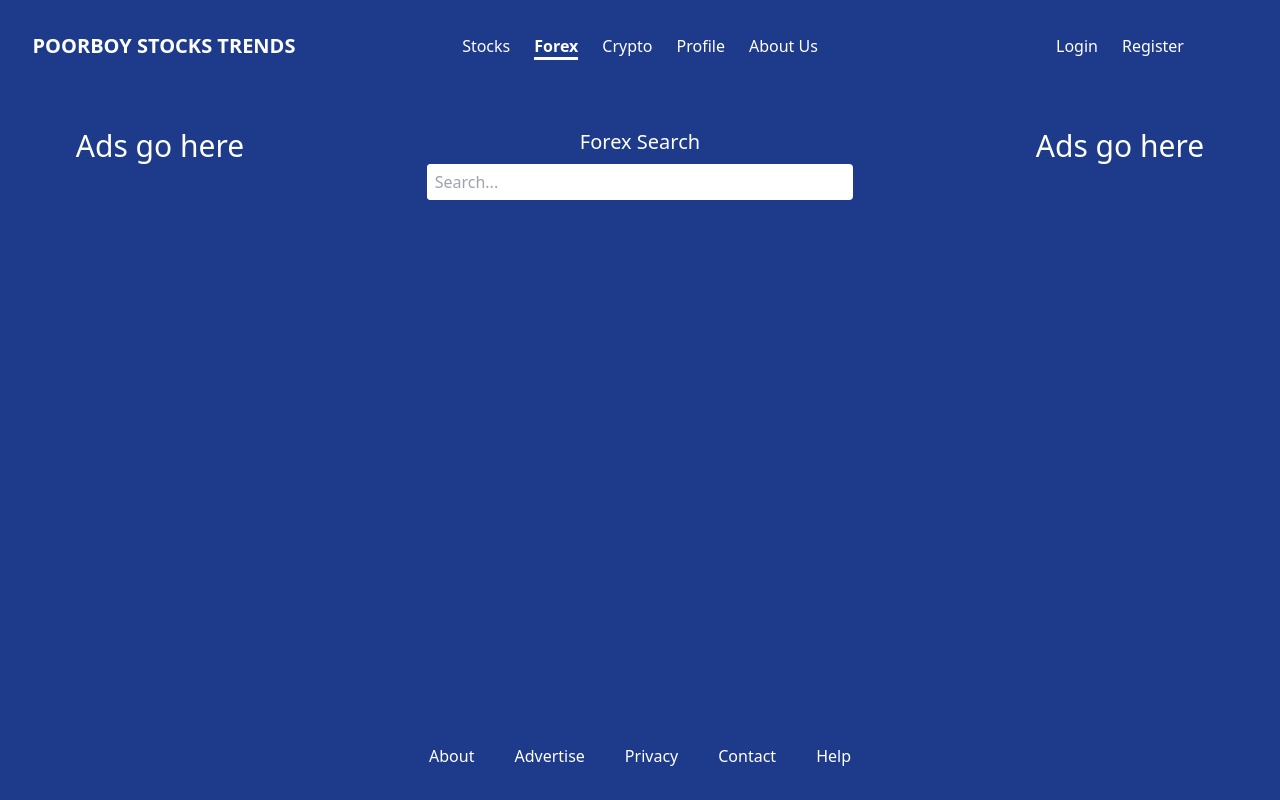
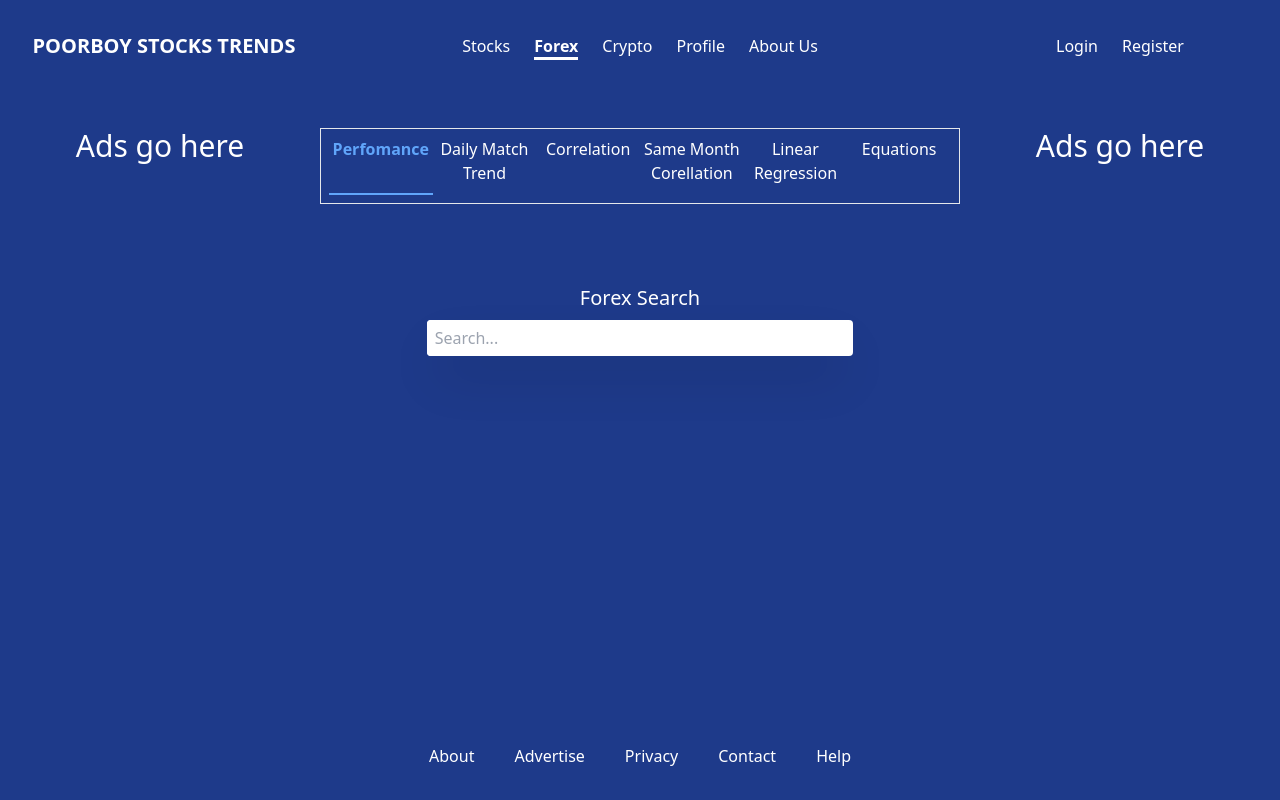
Before and after one commit to codeddave/poorboystockstrends, a React (Create React App) app: page /forex in a window 1280 px wide. Built offline with nearby package versions, Linux system fonts and the light colour scheme.

Commit message:
handled forex pair search

```diff
--- a/src/api/Forex/index.ts
+++ b/src/api/Forex/index.ts
@@ -1,13 +1,13 @@
 import axios from "axios";
 
-const twelveDataUrl = "https://api.twelvedata.com";
+const apiUrl = "https://pbstbackend.herokuapp.com/v2";
 
-export const getForexInfo = async (forexPairSymbol: string) => {
+export const getForexInfo = async (forexPairSymbol: string): Promise<any> => {
   try {
     const res = await axios.get(
-      `${twelveDataUrl}/forex_pairs?symbol=${forexPairSymbol}`
+      `${apiUrl}/search_forex?name=${forexPairSymbol}`
     );
-    return res.data;
+    return res;
   } catch (error) {
     console.log(error);
   }
--- a/src/components/hooks/useSearch.ts
+++ b/src/components/hooks/useSearch.ts
@@ -29,7 +29,7 @@ export const useSearch = (
         setIsLoading(false);
 
         setFetchedData(response);
-        setShowResults(true);
+        if (setShowResults) setShowResults(true);
       }, 800),
     // eslint-disable-next-line react-hooks/exhaustive-deps
     []
--- a/src/pages/Forex/index.tsx
+++ b/src/pages/Forex/index.tsx
@@ -1,25 +1,60 @@
 //import { useState } from "react"
-import { FC } from "react";
+import { FC, useState } from "react";
 import { getForexInfo } from "../../api";
 import Loader from "react-loader-spinner";
 import { useSearch } from "../../components/hooks";
+import { useTabs } from "../../components/hooks/useTabs";
+import { TabTypes } from "../../definitions";
+import { List, AutoSizer } from "react-virtualized";
+import { Tab } from "../../components/Tab";
 
 const Forex: FC = () => {
+  const [showResults, setShowResults] = useState(true);
+
+  const { onTabClick, tab } = useTabs<TabTypes>(TabTypes.performance);
+
   const {
     fetchedData: forexData,
     isLoading,
-    selectedItem: selectedForexPair,
+    // selectedItem: selectedForexPair,
     searchQuery,
     handleChange,
     handleSelectedItem: handleSelectedForexPair,
-  } = useSearch(getForexInfo);
+  } = useSearch(getForexInfo, setShowResults);
+  console.log(forexData);
+  const rowRenderer = ({
+    key,
+    index,
+    // isScrolling,
+    //isVisible, // This row is visible within the List (eg it is not an overscanned row)
+    style, // Style object to be applied to row (to position it)
+  }: {
+    index: number;
+    //isVisible: boolean
+    //parent: MeasuredCellParent
+    key: any;
+    style: React.CSSProperties;
+    // isScrolling: boolean
+  }) => {
+    return (
+      <li
+        key={key}
+        style={style}
+        onClick={() => handleForexPairSelect(forexData?.data[index]?.symbol)}
+        className="px-3 text-xs md:text-lg text-black p hover:bg-blue-600 pb-6 hover:text-gray-200 w-fulL border-b h-50 absolute  t0p-0 z-50   flex"
+      >
+        {forexData?.data[index]?.symbol}
+      </li>
+    );
+  };
 
-  console.log(selectedForexPair);
-  console.log(forexData);
+  const renderTabDetails = (currentTab: TabTypes) => {
+    switch (currentTab) {
+      case TabTypes.performance:
         return (
-    <div className="flex-grow">
-      <p className="text-center text-xl ">Forex Search </p>
-      <div className="w-full lg:w-2/3 mx-auto bg-white rounded flex items-center pr-2 mt-2">
+          <>
+            <p className="text-center text-xl pt-6 md:pt-12">Forex Search</p>
+            <div className=" w-full lg:w-2/3 mx-auto bg-white rounded flex items-center pr-2 mt-2 shadow-2xl">
               <input
                 className="w-full  mx-auto text-black py-1.5 pl-2 rounded outline-none "
                 placeholder="Search..."
@@ -28,32 +63,104 @@ const Forex: FC = () => {
               />
 
               {isLoading ? (
-          <Loader type="TailSpin" color="#000000" height={20} width={30} />
+                <Loader
+                  type="TailSpin"
+                  color="#000000"
+                  height={25}
+                  width={30}
+                />
               ) : null}
             </div>
-      {searchQuery ? (
-        <ul className="mt-2 w-full lg:w-2/3 mx-auto bg-white  divide-y rounded">
-          {forexData?.data?.map((forex: any) => (
-            <li
-              key={forex.currency_base}
-              onClick={() => handleSelectedForexPair(forex.symbol)}
-              className=" px-3 text-xs md:text-lg text-black py-1 hover:bg-blue-600 hover:text-gray-200  flex"
-            >
-              <span className=" text-sm lg:text-lg ">
-                {forex.currency_base}
-              </span>
-              {/* ,
-              <span className=" text-sm lg:text-lg ">
-                &nbsp; {stock.country}
-              </span>
-              ,
-              <span className=" text-sm lg:text-lg ">
-                &nbsp; {stock.exchange}
-              </span> */}
-            </li>
-          ))}
+            {searchQuery && showResults ? (
+              <ul className="mt-4 w-full lg:w-2/3 mx-auto h-full bg-white flex flex-col divide-y rounded relative z-20">
+                {forexData?.data ? (
+                  <div className="w-full h-64  bg-white z-30">
+                    <AutoSizer>
+                      {({ width, height }) => {
+                        return (
+                          <List
+                            width={width}
+                            height={height}
+                            rowCount={forexData!.data.length}
+                            rowHeight={30}
+                            rowRenderer={rowRenderer}
+                            className="w-full"
+                          />
+                        );
+                      }}
+                    </AutoSizer>
+                  </div>
+                ) : null}
               </ul>
             ) : null}
+          </>
+        );
+      case TabTypes.dailyMatchTrend:
+        return <p>Daily Match Trend</p>;
+      case TabTypes.correlation:
+        return <p>Correlation</p>;
+      case TabTypes.sameMonthCorrelation:
+        return <p>Same Month Correlation</p>;
+      case TabTypes.linearRegression:
+        return <p>Linear Regression</p>;
+      case TabTypes.equations:
+        return <p>Equations</p>;
+    }
+  };
+
+  const handleForexPairSelect = (symbol: string) => {
+    handleSelectedForexPair(symbol);
+    setShowResults(false);
+  };
+  return (
+    <div className="flex-grow">
+      <div>
+        <nav className="flex mb-8 pb-2 flex-wrap w-full mx-auto border di px-2">
+          <Tab
+            onClick={() => onTabClick(TabTypes.performance)}
+            width="1/6"
+            current={tab === TabTypes.performance}
+          >
+            Perfomance
+          </Tab>
+          <Tab
+            onClick={() => onTabClick(TabTypes.dailyMatchTrend)}
+            width="1/6"
+            current={tab === TabTypes.dailyMatchTrend}
+          >
+            Daily Match Trend
+          </Tab>
+          <Tab
+            onClick={() => onTabClick(TabTypes.correlation)}
+            width="1/6"
+            current={tab === TabTypes.correlation}
+          >
+            Correlation
+          </Tab>
+          <Tab
+            onClick={() => onTabClick(TabTypes.sameMonthCorrelation)}
+            width="1/6"
+            current={tab === TabTypes.sameMonthCorrelation}
+          >
+            Same Month Corellation
+          </Tab>
+          <Tab
+            onClick={() => onTabClick(TabTypes.linearRegression)}
+            width="1/6"
+            current={tab === TabTypes.linearRegression}
+          >
+            Linear Regression
+          </Tab>
+          <Tab
+            onClick={() => onTabClick(TabTypes.equations)}
+            width="1/6"
+            current={tab === TabTypes.equations}
+          >
+            Equations
+          </Tab>
+        </nav>
+      </div>
+      {renderTabDetails(tab)}
     </div>
   );
 };
```
Lines whose indentation alone changed are shown as unchanged.
